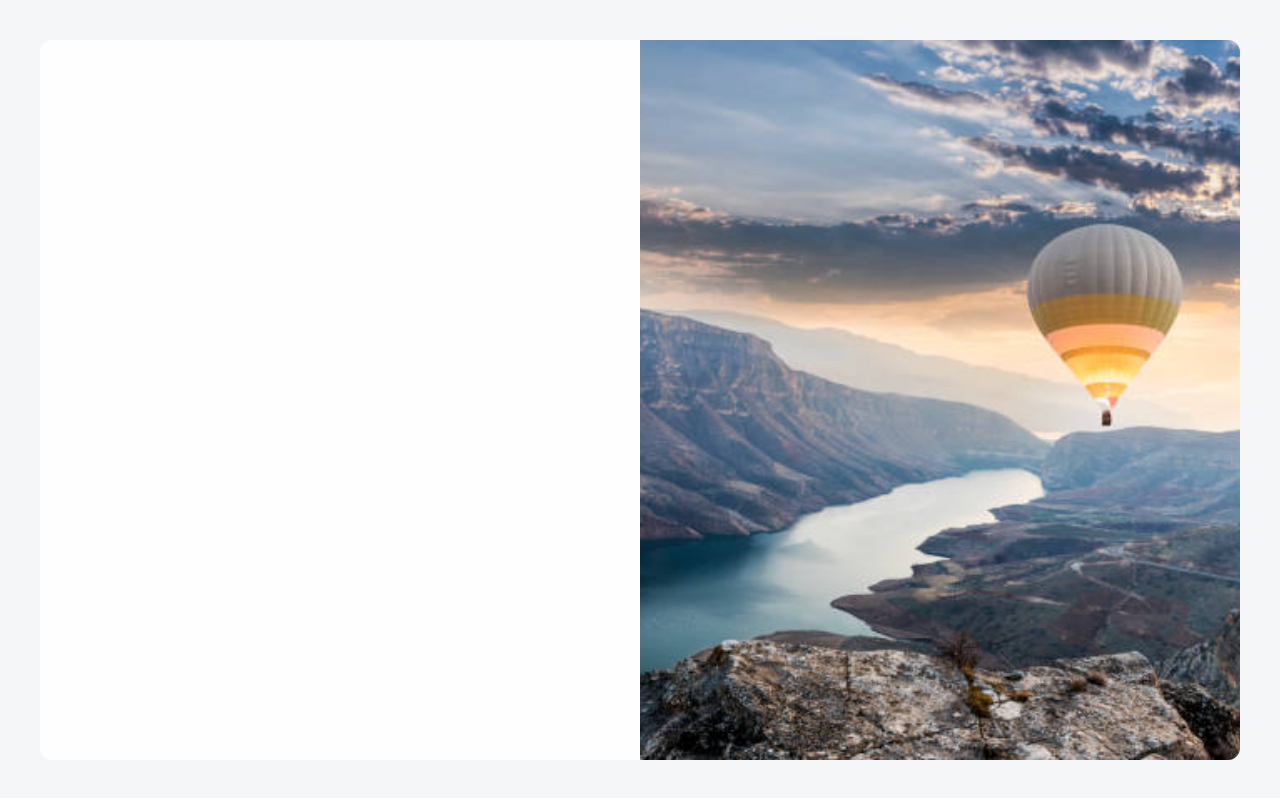
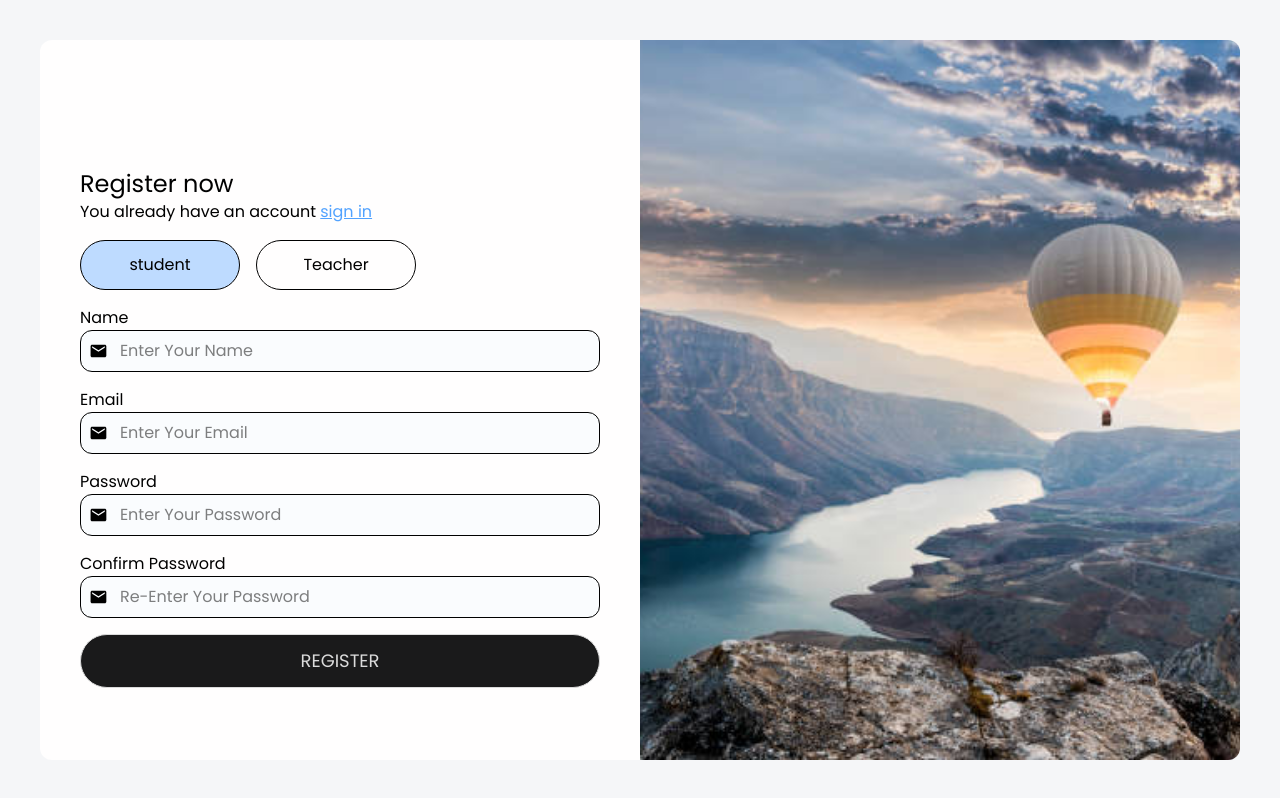
Before and after one commit to sharmadivay/LMS_FinalProject, a React (Vite) app in the folder client/: page /register in a window 1280 px wide. Built offline with nearby package versions, Linux system fonts and the light colour scheme.

Commit message:
register page

```diff
--- a/client/src/App.css
+++ b/client/src/App.css
@@ -3,6 +3,6 @@
 
 :root {
   font-family: "Poppins", sans-serif;
-  font-weight: 500;
+  font-weight: 400;
   font-style: normal;
 }
--- a/client/src/hooks/users.js
+++ b/client/src/hooks/users.js
@@ -1,13 +1,15 @@
 import axios from "axios";
 import toast from "react-hot-toast";
 
-const url = "http://localhost:8082/api/user";
+const userUrl = "http://localhost:8082/api/user";
+
+const teacherUrl = "http://localhost:8082/api/teacher";
 
 export const registerUser = async (data) => {
   try {
     const { name, email, password } = data;
     const res = await axios.post(
-      `${url}/register-user`,
+      `${userUrl}/register-user`,
       {
         name,
         email,
@@ -26,7 +28,7 @@ export const loginUser = async (data) => {
   try {
     const { email, password } = data;
     const res = await axios.post(
-      `${url}/login-user`,
+      `${userUrl}/login-user`,
       {
         email,
         password,
@@ -41,9 +43,10 @@ export const loginUser = async (data) => {
 
 export const registerTeacher = async (data) => {
   try {
+    console.log(data)
     const { name, email, password } = data;
     const res = await axios.post(
-      `${url}/register-teacher`,
+      `${teacherUrl}/register-teacher`,
       {
         name,
         email,
@@ -62,13 +65,15 @@ export const registerTeacher = async (data) => {
 
 export const loginTeacher = async (data) =>{
   try {
+
     const {email,password} = data
-    const res = await axios.post(`${url}/login-teacher`,{
+    const res = await axios.post(`${teacherUrl}/login-teacher`,{
       email,
       password
     },{
       withCredentials: true
     });
+
     return res.data
   } catch (error) {
     toast.error(`${error}`)
--- a/client/src/pages/Register.jsx
+++ b/client/src/pages/Register.jsx
@@ -1,26 +1,33 @@
 import { useState } from "react"
 import {registerUser , registerTeacher} from "../hooks/users.js"
 import toast from "react-hot-toast"
+import { Link } from "react-router-dom";
+
+import { MdEmail } from "react-icons/md";
 
 const Register = () => {
   const [name,setName] = useState("")
   const [email,setEmail] = useState("")
   const [password, setPassword] = useState("")
+  const [confirmPassword , setConfirmPassword] = useState("")
 
   const [role , setRole] = useState("student")
 
-  const handleSubmit = async () => {
+  const handleSubmit = async (e) => {
+e.preventDefault()
     const user = {
       name,
       email,
       password
     }
     let res = ""
+
      if(role == "student"){
         res = await registerUser(user)
      }
      else{
       res = await registerTeacher(user)
+
      }
 
      if(res.success){
@@ -30,8 +37,127 @@ const Register = () => {
      }
   }
   return (
-    <div className=" w-full h-full rounded-l-xl  bg-[#fffefe]">
+    <div className="flex flex-col  items-start w-full h-full rounded-l-xl space-y-4 bg-[#fffefe] px-10">
 
+
+      <div className="mt-32">
+        <h3 className="text-2xl">Register now</h3>
+        <p>You already have an account <Link to="/login" className="underline text-blue-400">sign in</Link></p>
+      </div>
+
+    <div className="flex gap-4">
+        <button
+          className={`border rounded-full w-40 h-[50px] transition-colors ${
+            role == "student" ? "bg-blue-200" : ""
+          }`}
+          onClick={() => {
+            setRole("student");
+          }}
+        >
+          student
+        </button>
+        <button
+          className={`border w-40 h-[50px] rounded-full ${
+            role == "teacher" ? "bg-blue-200" : ""
+          }`}
+          onClick={() => {
+            setRole("teacher");
+          }}
+        >
+          Teacher
+        </button>
+      </div>
+
+    <div className="w-full" >
+            <form action="" onSubmit={handleSubmit} className="space-y-4  ">
+
+              {/* name  */}
+              <div className="flex flex-col w-full">
+                <label htmlFor="name">Name </label>
+                <div className="flex items-center  border rounded-xl bg-[#FAFCFE]">
+                 <MdEmail size={20} className="ml-2" />
+                <input
+                  type="name"
+                  name="name"
+                  id="name"
+                  value={name}
+                  placeholder="Enter Your Name"
+                  onChange={(e) => {
+                    setName(e.target.value);
+                  }}
+                  className="px-3 py-2 w-full "
+
+                />
+                </div>
+              </div>
+
+              {/* email  */}
+              <div className="flex flex-col">
+                <label htmlFor="email">Email </label>
+                <div className="flex items-center  border rounded-xl bg-[#FAFCFE]">
+                 <MdEmail size={20} className="ml-2" />
+                <input
+                  type="email"
+                  name="email"
+                  id="email"
+                  value={email}
+                  placeholder="Enter Your Email"
+                  onChange={(e) => {
+                    setEmail(e.target.value);
+                  }}
+                  className="px-3 py-2 w-full "
+
+                />
+                </div>
+              </div>
+
+               {/* password */}
+              <div className="flex flex-col">
+                <label htmlFor="password">Password</label>
+                <div className="flex items-center  border rounded-xl bg-[#FAFCFE]">
+                 <MdEmail size={20} className="ml-2" />
+
+                   <input
+                  type="password"
+                  name="password"
+                  id="password"
+                  value={password}
+                  placeholder="Enter Your Password"
+                  onChange={(e) => {
+                    setPassword(e.target.value);
+                  }}
+                  className=" px-3 py-2 rounded-xl w-full"
+                />
+                </div>
+                </div>
+
+                {/* confirmPassword  */}
+                <div className="flex flex-col">
+                <label htmlFor="conPassword">Confirm Password</label>
+                <div className="flex items-center  border rounded-xl bg-[#FAFCFE]">
+                 <MdEmail size={20} className="ml-2" />
+
+                   <input
+                  type="password"
+                  name="conPassword"
+                  id="conPassword"
+                  value={confirmPassword}
+                  placeholder="Re-Enter Your Password"
+                  onChange={(e) => {
+                    setConfirmPassword(e.target.value);
+                  }}
+                  className=" px-3 py-2 rounded-xl w-full"
+                />
+                </div>
+                </div>
+                <button
+                type="submit"
+                className=" w-full border rounded-full bg-[#1a1a1b] text-lg text-[#dbdbdb] py-3 "
+              >
+                REGISTER
+              </button>
+                </form>
+            </div>
     </div>
   )
 }
```
Also changed, not shown: client/src/pages/Login.jsx (line endings or trailing spaces), 1 other file (tests, documents, lock files or other folders).
